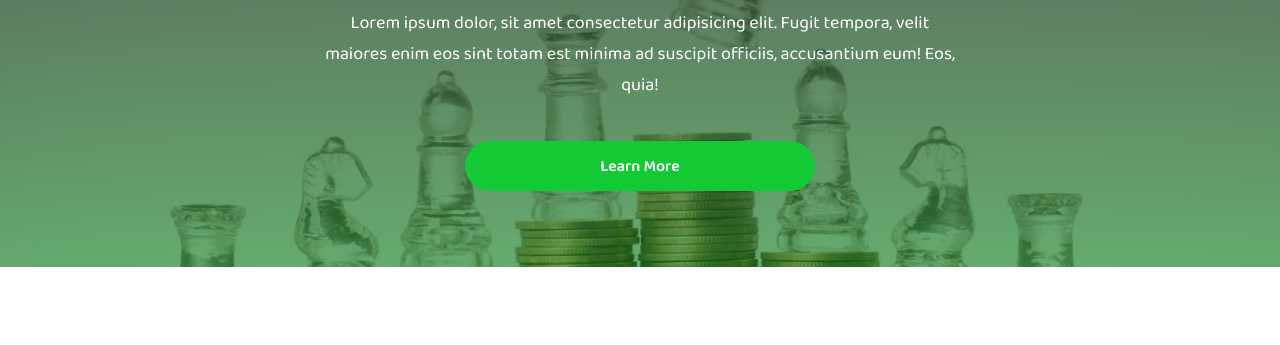
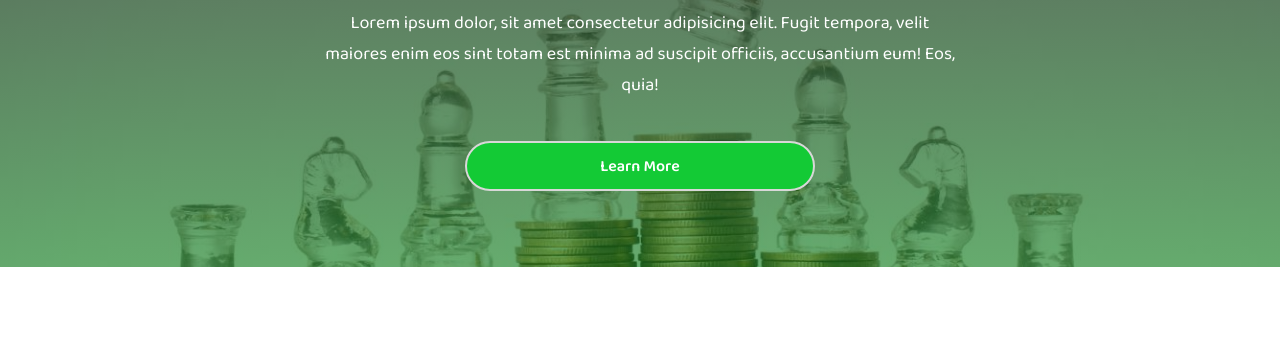
Before and after one commit to ahbenn86/checkmate, a plain HTML site: page index.html in a window 1280 px wide. In both pictures the pointer is over the button 640 px from the left and 419 px from the top of the page. Shown: the part 253-598 px from the top of the page. Drawn offline with Linux system fonts and the light colour scheme.

Commit message:
minor css edit

```diff
--- a/style.css
+++ b/style.css
@@ -199,6 +199,7 @@ flex-direction: column;
 }
 
 .green-btn:hover {
+  border: 0.2rem solid #d8d8d8;
   cursor: pointer;
 }
 /*End of Section 1*/
```
